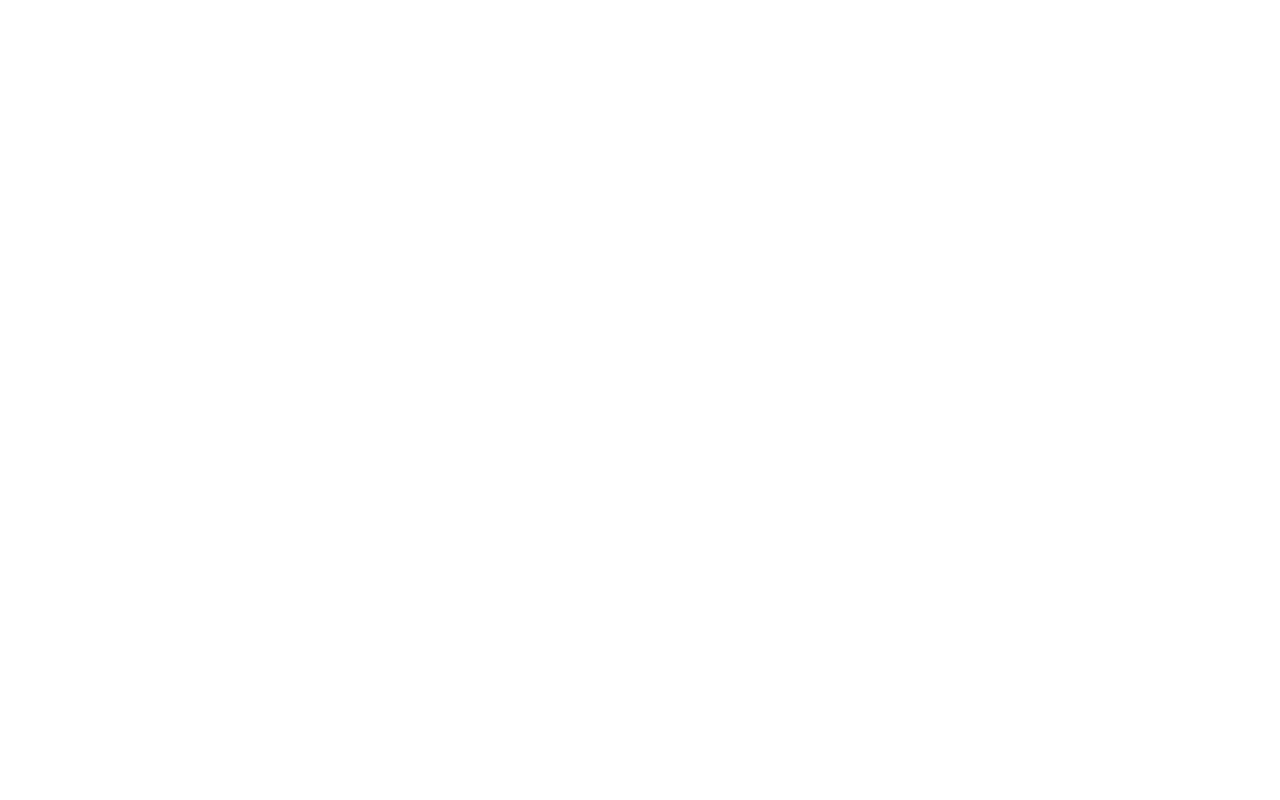
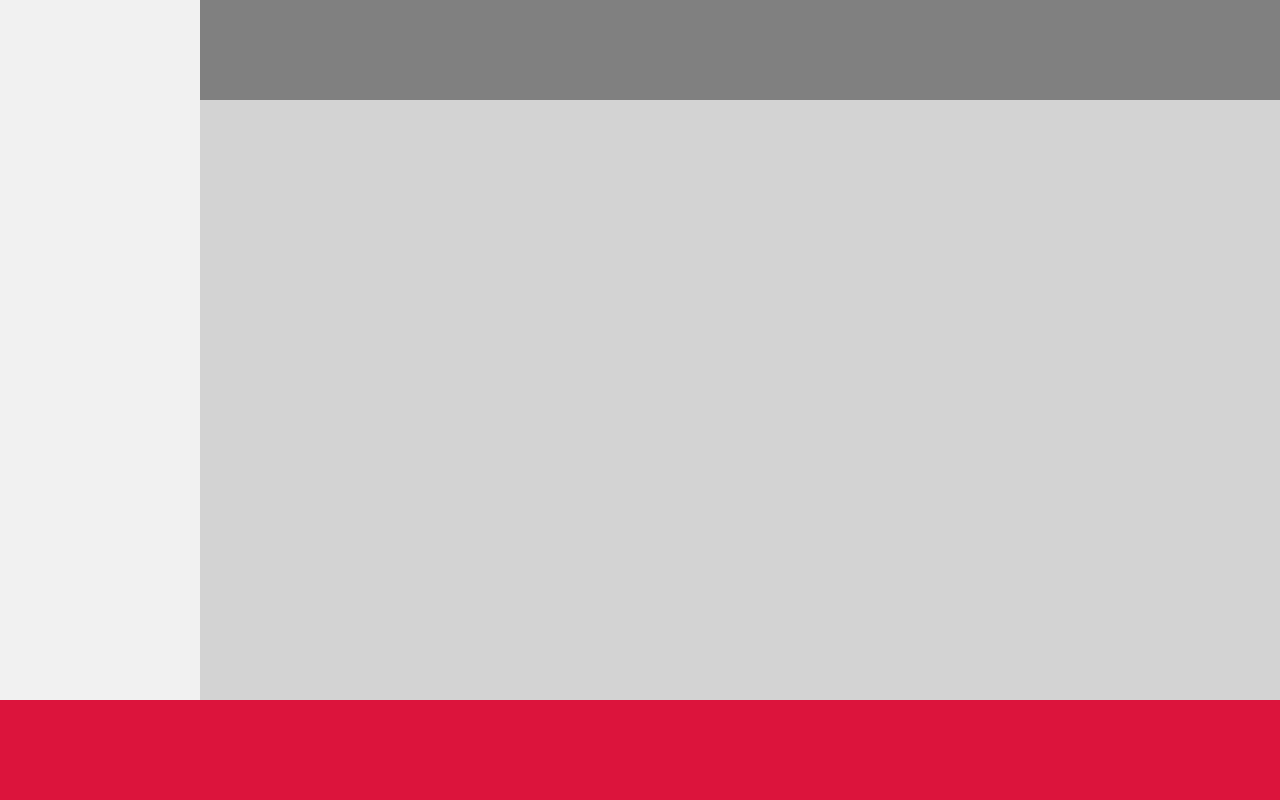
Before and after one commit to MatteoJoel91/html-css-spotifyweb, a plain HTML site: page index.html in a window 1280 px wide. Drawn offline with nearby package versions, Linux system fonts and the light colour scheme.

Commit message:
test layout

```diff
--- a/css/style.css
+++ b/css/style.css
@@ -1,5 +1,44 @@
+/* regole generali */
 *{
     margin: 0;
     padding: 0;
     box-sizing: border-box;
 }
+.flex{
+    display: flex;
+}
+.direzione-colonna{
+    flex-direction: column;
+}
+.direzione-riga{
+    flex-direction: row;
+}
+
+header{
+    height: 100px;
+    margin-left: 200px;
+    background-color: gray;
+}
+main{
+    height: calc(100vh - 100px);
+    margin-left: 200px;
+    background-color: lightgrey;
+    overflow-y: scroll;
+}
+footer{
+    position: fixed;
+    height: 100px;
+    width: 100%;
+    bottom: 0;
+    background-color: crimson;
+    z-index: 9999;
+}
+.side-bar{
+    width: 200px;
+    height: calc(100vh - 100px);
+    background-color: #f1f1f1;
+    position: fixed;
+    overflow: auto;
+    position: fixed;
+    overflow-y: scroll;
+}
--- a/index.html
+++ b/index.html
@@ -5,10 +5,25 @@
     <meta http-equiv="X-UA-Compatible" content="IE=edge">
     <meta name="viewport" content="width=device-width, initial-scale=1.0">
     <link rel="stylesheet" href="css/style.css">
+    <link rel="stylesheet" href="https://www.w3schools.com/w3css/4/w3.css">
     <link rel="stylesheet" href="https://cdnjs.cloudflare.com/ajax/libs/font-awesome/5.15.4/css/all.min.css" integrity="sha512-1ycn6IcaQQ40/MKBW2W4Rhis/DbILU74C1vSrLJxCq57o941Ym01SwNsOMqvEBFlcgUa6xLiPY/NS5R+E6ztJQ==" crossorigin="anonymous" referrerpolicy="no-referrer" />
     <title>Document</title>
 </head>
 <body>
+    <!-- Sidebar -->
+    <div class="side-bar flex">
 
+    </div>
+    <!--Inizio menù in side a sinistra -->
+    <header class="flex">
+
+    </header>
+    <main class="flex">
+
+    </main>
+    <footer class="flex">
+
+    </footer>
+    <!--Fine menù in side a sinistra -->
 </body>
 </html>
```
